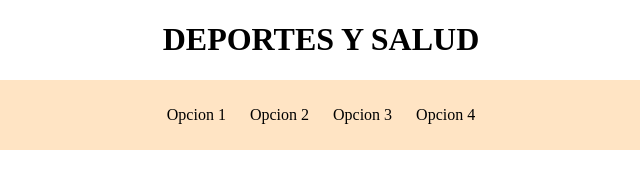
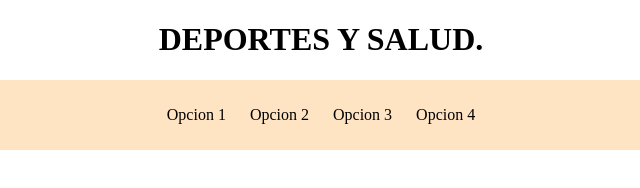
Before and after one commit to JadeMajestyX/idk, a plain HTML site: page InicioSesion/Index.html in a window 1280 px wide. Shown: the full height of the page, 319-959 px from the left. Drawn offline with Linux system fonts and the light colour scheme.

Commit message:
Corregir título de página de inicio de sesión

```diff
--- a/InicioSesion/Index.html
+++ b/InicioSesion/Index.html
@@ -7,7 +7,7 @@
     <link rel="stylesheet" href="style.css">
 </head>
 <body>
-<h1 class="title">DEPORTES Y SALUD</h1>
+<h1 class="title">DEPORTES Y SALUD.</h1>
 
     <div class="content">
         <div class="dropdown">
@@ -48,5 +48,6 @@
                     </div>
         </div>
     </div>
+
 </body>
 </html>
```
